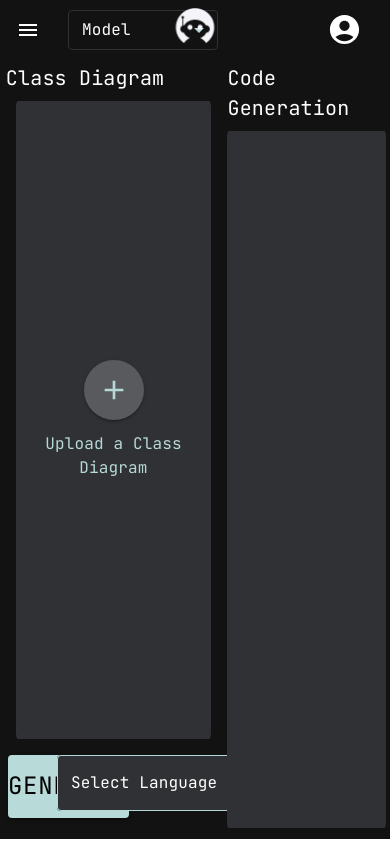
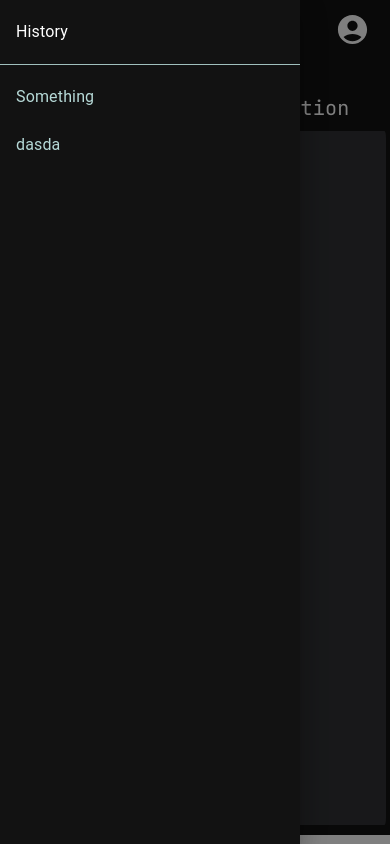
Before and after one commit to AshleyMoriahLazaraga/classsycode-app, a React (Vite) app: page / in a window 390 px wide. Both pictures are taken after a click on the button 28 px from the left and 29 px from the top of the page. Built offline with nearby package versions, Linux system fonts and the light colour scheme.

Commit message:
fixed components UI

```diff
--- a/src/views/app_bar.jsx
+++ b/src/views/app_bar.jsx
@@ -1,3 +1,4 @@
+import React from 'react';
 import AccountCircle from '@mui/icons-material/AccountCircle';
 import MenuIcon from '@mui/icons-material/Menu';
 import AppBar from '@mui/material/AppBar';
@@ -8,136 +9,91 @@ import Menu from '@mui/material/Menu';
 import MenuItem from '@mui/material/MenuItem';
 import Select from '@mui/material/Select';
 import Toolbar from '@mui/material/Toolbar';
-import * as React from 'react';
-import logoDark from '../assets/images/logo_dark.png'; // Import your image
+import { useMediaQuery } from '@mui/material';
+import Sidebar from './sidebar';
+import logoDark from '../assets/images/logo_dark.png';
 
 export default function MenuAppBar() {
   const [anchorEl, setAnchorEl] = React.useState(null);
   const [category, setCategory] = React.useState('');
+  const [isDrawerOpen, setDrawerOpen] = React.useState(false);
   const greencolor = '#B6D9D7';
+  const isMobile = useMediaQuery('(max-width: 600px)');
 
-  const handleMenu = (event) => {
-    setAnchorEl(event.currentTarget);
-  };
-
-  const handleClose = () => {
-    setAnchorEl(null);
-  };
-
-  const handleCategoryChange = (event) => {
-    setCategory(event.target.value);
+  const handleMenu = (event) => setAnchorEl(event.currentTarget);
+  const handleClose = () => setAnchorEl(null);
+  const handleCategoryChange = (event) => setCategory(event.target.value);
+  const toggleDrawer = (open) => (event) => {
+    if (event.type === 'keydown' && (event.key === 'Tab' || event.key === 'Shift')) return;
+    setDrawerOpen(open);
   };
 
   return (
     <Box sx={{ flexGrow: 1 }}>
       <AppBar position="static" sx={{ backgroundColor: '#121212', maxHeight: '8vh', width: '100vw' }}>
-        <Toolbar sx={{ position: 'relative', justifyContent: 'space-between' }}>
-
+        <Toolbar sx={{ justifyContent: 'space-between', px: isMobile ? 1 : 3 }}>
           {/* Left Side: Menu Icon + Model Select */}
           <Box sx={{ display: 'flex', alignItems: 'center' }}>
-            <IconButton size="large" edge="start" color="inherit" aria-label="menu" sx={{ mr: 2 }}>
+            <IconButton size="large" edge="start" color="inherit" aria-label="menu" onClick={toggleDrawer(true)}>
               <MenuIcon />
             </IconButton>
 
-            <FormControl
-            sx={{
-              color: '#121212e',
-              fontFamily: 'JetBrains Mono',
-              minWidth: 150,
-              width: 150,
-             }}
-            size="small"
-            >
+            {!isMobile && (
+              <FormControl sx={{ minWidth: 150, fontFamily: 'JetBrains Mono' }} size="small">
                 <Select
                   value={category}
                   onChange={handleCategoryChange}
                   displayEmpty
-                renderValue={category !== "" ? undefined : () => "Model"}
-                  MenuProps={{
-                    PaperProps: {
-                      sx: {
-                        bgcolor: '#121212',
-                        color: greencolor,
-                      },
-                    },
-                  }}
+                  renderValue={category !== "" ? undefined : () => "Select Model"}
+                  MenuProps={{ PaperProps: { sx: { bgcolor: '#121212', color: greencolor } } }}
                   sx={{
                     '.MuiOutlinedInput-notchedOutline': { borderColor: '#303134' },
                     '&:hover .MuiOutlinedInput-notchedOutline': { borderColor: greencolor },
                     '.MuiSvgIcon-root': { color: greencolor },
-                  fontFamily: 'JetBrains Mono',
                     color: 'white',
-                }}
-              >
-                <MenuItem value=""
-                sx={{
                     fontFamily: 'JetBrains Mono',
                   }}
                 >
-                  <em>None</em>
-                </MenuItem>
-                <MenuItem
-                value="ChatGPT 4o"
-                sx={{
-                  fontFamily:'Jetbrains Mono',
-                  color: greencolor
-                }}
-                > ChatGPT 4o</MenuItem>
-                <MenuItem
-                value="Gemini"
-                sx={{
-                  fontFamily:'Jetbrains Mono',
-                  color: greencolor
-                }}
-                >Gemini</MenuItem>
-                <MenuItem
-                value="Deepseek"
-                sx={{
-                  fontFamily:'Jetbrains Mono',
-                  color: greencolor
-                }}
-                >Deepseek</MenuItem>
+                  <MenuItem value="ChatGPT 4o" sx={{ fontFamily: 'JetBrains Mono' }}>ChatGPT 4o</MenuItem>
+                  <MenuItem value="Gemini" sx={{ fontFamily: 'JetBrains Mono' }}>Gemini</MenuItem>
+                  <MenuItem value="Deepseek" sx={{ fontFamily: 'JetBrains Mono' }}>Deepseek</MenuItem>
                 </Select>
               </FormControl>
+            )}
           </Box>
 
           {/* Centered Logo */}
-          <Box
-            sx={{
-              position: 'absolute',
-              left: '50%',
-              transform: 'translateX(-50%)',
-            }}
-          >
+          {!isMobile && (
+            <Box sx={{ position: 'absolute', left: '50%', transform: 'translateX(-50%)' }}>
               <img src={logoDark} alt="Logo" style={{ height: 40 }} />
             </Box>
+          )}
 
           {/* Right Side: User Icon */}
           <IconButton size="large" color="inherit" onClick={handleMenu}>
-            <AccountCircle fontSize='large'/>
+            <AccountCircle fontSize='large' />
           </IconButton>
           <Menu
-            id="menu-appbar"
             anchorEl={anchorEl}
             anchorOrigin={{ vertical: 'bottom', horizontal: 'right' }}
             keepMounted
             transformOrigin={{ vertical: 'top', horizontal: 'right' }}
             open={Boolean(anchorEl)}
             onClose={handleClose}
-
-            sx={{
-              '.MuiPaper-root': {
-                bgcolor: '#303134',
-                color: greencolor,
-                fontFamily: 'JetBrains Mono',
-              },
-            }}
+            sx={{ '.MuiPaper-root': { bgcolor: '#303134', color: greencolor } }}
           >
-            <MenuItem onClick={handleClose} sx={{fontFamily: 'Jetbrains Mono'}}>Profile</MenuItem>
-            <MenuItem onClick={handleClose} sx={{fontFamily: 'Jetbrains Mono'}}>My account</MenuItem>
+            <MenuItem onClick={handleClose} sx={{ fontFamily: 'JetBrains Mono' }}>
+              Profile
+            </MenuItem>
+            <MenuItem onClick={handleClose} sx={{ fontFamily: 'JetBrains Mono' }}>
+              My account
+            </MenuItem>
           </Menu>
         </Toolbar>
       </AppBar>
+
+      {/* Sidebar Component */}
+      <Sidebar isDrawerOpen={isDrawerOpen} toggleDrawer={toggleDrawer} />
     </Box>
   );
 }
--- a/src/views/generate_button.jsx
+++ b/src/views/generate_button.jsx
@@ -19,6 +19,7 @@ export default function GenerateCode() {
         bgcolor: '#b8dbd9',
         color: 'black',
         fontFamily: 'JetBrains Mono',
+        fontWeight: 'bold',
         fontSize: 24,
         paddingTop: '2%',
         paddingBottom: '2%',
--- a/src/views/homepage.jsx
+++ b/src/views/homepage.jsx
@@ -20,11 +20,12 @@ export default function Homepage() {
           flexDirection: 'row',
           justifyContent: 'center',
           alignItems: 'flex-start',
-          height: 'calc(100vh - 64px)',
+          //height: 'calc(100vh - 64px)',
           bgcolor: '#121212',
           gap: 4,  // Reduced gap
           paddingTop: '1%', // Reduced padding
           width: '100vw',
+          height: '92vh',
           overflow: 'hidden',
         }}
       >
--- a/src/views/sidebar.jsx
+++ b/src/views/sidebar.jsx
@@ -0,0 +1,56 @@
+/* eslint-disable react/prop-types */
+import Drawer from '@mui/material/Drawer';
+import List from '@mui/material/List';
+import ListItem from '@mui/material/ListItem';
+import ListItemText from '@mui/material/ListItemText';
+import Divider from '@mui/material/Divider';
+
+export default function Sidebar({ isDrawerOpen, toggleDrawer }) {
+  const greencolor = '#B6D9D7';
+  const history = ['Something','dasda']; // Add more items if needed
+
+  return (
+    <Drawer
+      anchor="left"
+      open={isDrawerOpen}
+      onClose={toggleDrawer(false)}
+      sx={{
+        '& .MuiDrawer-paper': { width: 300, bgcolor: '#121212', color: 'white', fontFamily: 'JetBrains Mono' },
+      }}
+    >
+      <List>
+        {/* History Label */}
+        <ListItem>
+          <ListItemText
+            primary="History"
+            sx={{ fontFamily: 'JetBrains Mono', color: 'white', fontWeight: 'bold' }}
+          />
+        </ListItem>
+      </List>
+      <Divider sx={{ bgcolor: greencolor }} />
+
+      <List>
+        {history.map((text) => (
+          <>
+            <ListItem
+              key={text}
+              button
+              onClick={toggleDrawer(false)}
+              sx={{
+                transition: 'background-color 0.2s ease-in-out',
+                '&:hover': {
+                  bgcolor: 'rgba(255, 255, 255, 0.2)',
+                },
+              }}
+            >
+              <ListItemText
+                primary={text}
+                sx={{ color: greencolor, fontFamily: 'JetBrains Mono' }}
+              />
+            </ListItem>
+          </>
+        ))}
+      </List>
+    </Drawer>
+  );
+}
--- a/src/views/upload_image_section.jsx
+++ b/src/views/upload_image_section.jsx
@@ -83,16 +83,16 @@ export default function UploadImageSection() {
               position: 'absolute',
               bottom: 16,
               right: 16,
-              bgcolor: 'rgba(255, 255, 255, 0.2)',
+              bgcolor: 'rgba(77, 75, 75, 0.99)',
               color: 'white',
               borderRadius: '50%',
-              width: 50,
-              height: 50,
+              width: 60,
+              height: 60,
               minWidth: 'auto',
               display: 'flex',
               justifyContent: 'center',
               alignItems: 'center',
-              '&:hover': { bgcolor: 'rgba(255, 255, 255, 0.3)' },
+              '&:hover': { bgcolor: 'rgba(134, 131, 131, 0.99)' },
             }}
           >
             <AddIcon sx={{ fontSize: 28, color: greencolor }} />
```
Lines whose indentation alone changed are shown as unchanged.
